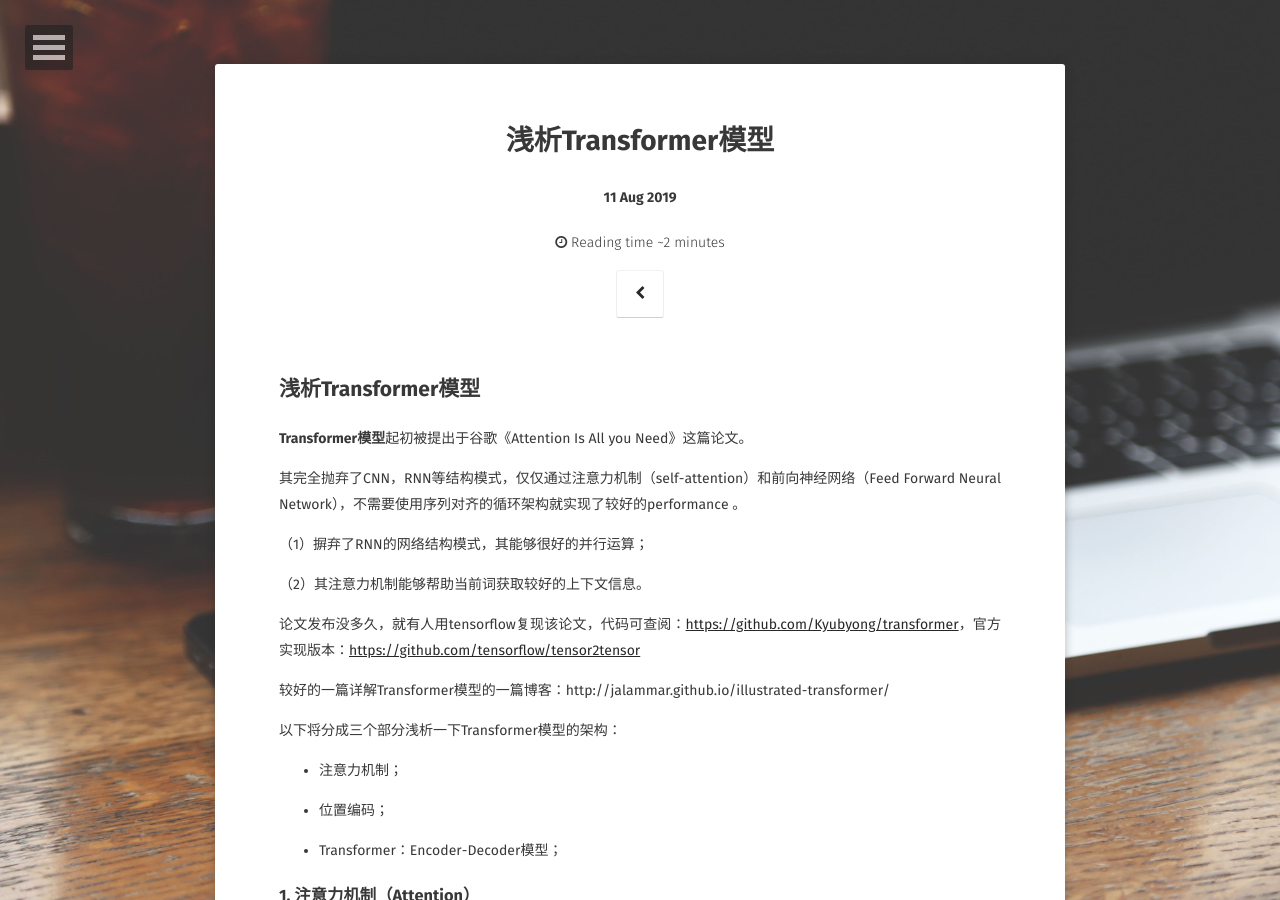
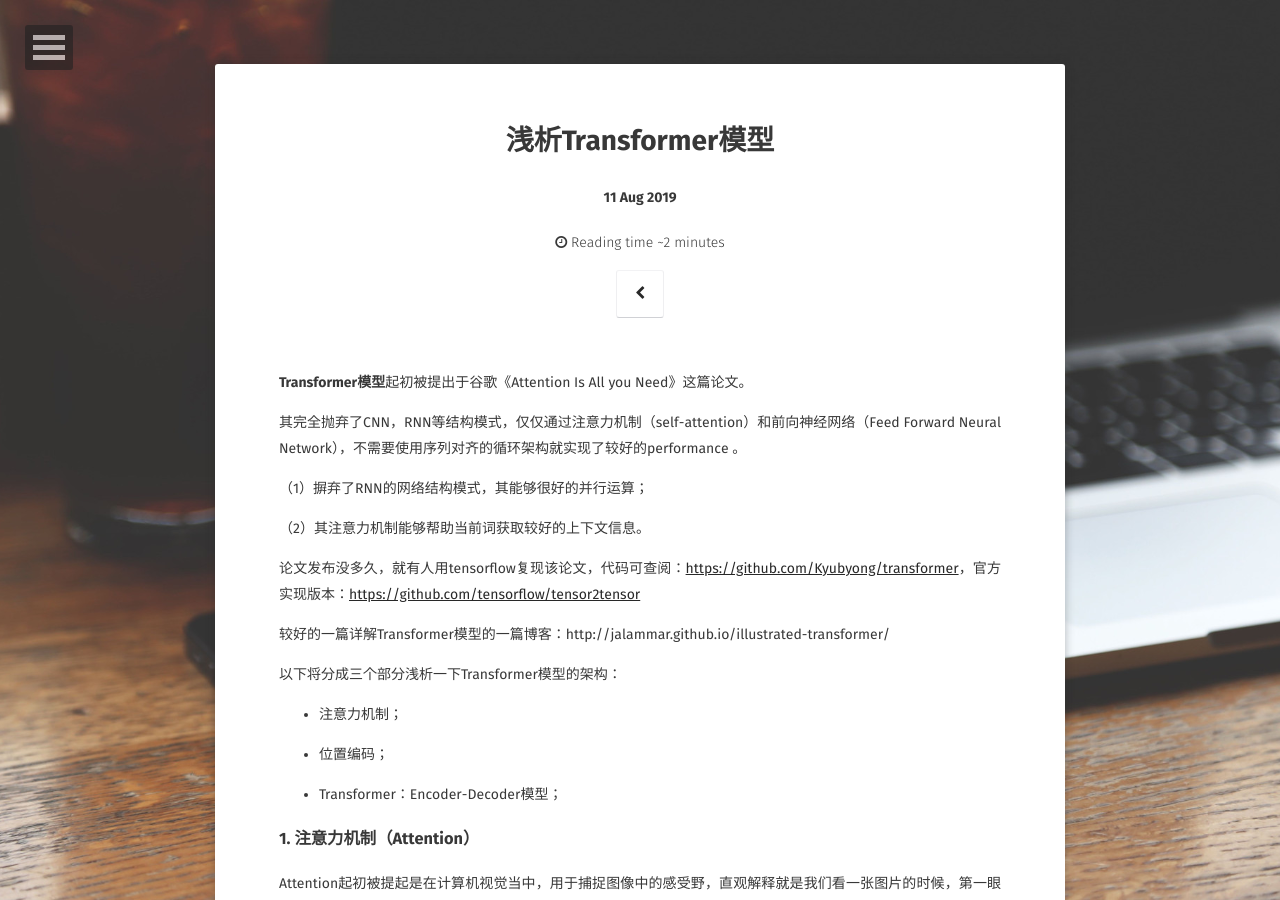
Before and after one commit to binEleanor/binEleanor.github.io, a Jekyll site: the page built from _posts/2019-08-11-浅析Transformer模型.md, in a window 1280 px wide and 900 px high. Built offline with Jekyll 4.4.1, drawn with Linux system fonts in a browser that asks for light colours; some web fonts are replaced; formulas are drawn with MathJax 3; comment, search, counter and statistics services are not loaded.

Commit message:
Update 2019-08-11-浅析Transformer模型.md

```diff
--- a/_posts/2019-08-11-浅析Transformer模型.md
+++ b/_posts/2019-08-11-浅析Transformer模型.md
@@ -10,7 +10,6 @@ comments: true
 ---
 
 
-## 浅析Transformer模型
 
 **Transformer模型**起初被提出于谷歌《Attention Is All you Need》这篇论文。
 
@@ -62,6 +61,7 @@ $$
 p(y_i|y_1, y_2, ..., y_{i-1}, c) = f(y_{i-1}, s_i, c)
 $$
 
+
 其中$$y_i$$表示当前步要翻译出来的单词，$$y_1, y_2,...,y_{i-1}$$表示当前步翻译出来单词的前序已经被翻译完成的单词，$$s_i$$表示通过RNN获取的当前步的一个隐状态信息，$$c$$表示整个目标待翻译句子的上下文信息，$$f$$是非线性激活函数。
 
 
@@ -81,6 +81,7 @@ $$
 $$
 c_i = \sum_{j=1}^{T_x} \alpha_{ij}h_j
 $$
+
 $$T_x$$表示输入句子的长度，$$h_j = f(x_j, h_{j-1})$$是通过RNN网络模型计算得到的中间隐状态信息，这里的$$\alpha_{ij}$$表示第$$j$$个字对于第$$i$$个字的权重，直观理解就是第$$j$$个字对于翻译第$$i$$个字的影响因子，那么这个影响因子要怎么去计算呢？
 
 $$
@@ -109,6 +110,7 @@ $$h_j$$是第$$j$$个字的隐状态信息（记住这里获取隐状态信息
 $$
 \tilde{h}_t = tanh(W_c[c_t, h_t]), c_t表示预测目标词y_t解码层获取的隐层状态信息
 $$
+
 $$h_t = f(h_{t-1}, c)$$，这里的$$c$$表示源句子全部的上下文下信息。
 
 
@@ -120,11 +122,13 @@ Bahdanau等人通过上一个隐层状态的信息来计算注意力权重：
 $$
 s_{t-1} \rightarrow a_t  \rightarrow c_t  \rightarrow s_{t}
 $$
+
 最后求解的概率函数为：
 
 $$
 g(y_{t-1}, s_t, c_t)
 $$
+
 这个部分的$$s_t$$部分等价于$$\tilde {h}_{t}$$.
 
 
@@ -134,6 +138,7 @@ $$
 $$
 h_{t} \rightarrow a_t  \rightarrow c_t  \rightarrow \tilde h_{t}
 $$
+
 将两者结合起来看的话，本文最后的求解概率函数应该为：
 
 $$
@@ -146,6 +151,7 @@ $$
 $$
 p(y_t|y_{<t}, x) = softmax(W_s \tilde{h}_t)
 $$
+
 根据注意力机制的核心思想，我们知道注意力机制的引入，主要在于对$$c_t$$的计算，原始不引入注意力机制的模型当中，直接将编码层的输出结果作为$$c_t$$，上篇论文通过计算输入每个单词对于当前预测词的权重来获取$$c_t$$，那么本文是如何计算$$c_t$$的呢？
 
 
@@ -300,6 +306,7 @@ Transformer中，decoder模块同样是由六个相同的层次组成的，每
 $$
 Attention(Q, K, V) = softmax(\frac{QK^T}{\sqrt{d_k}})V
 $$
+
 在self-attention中，$$Q, K, V$$是相同的。
 
 整个attention的计算过程：
```
